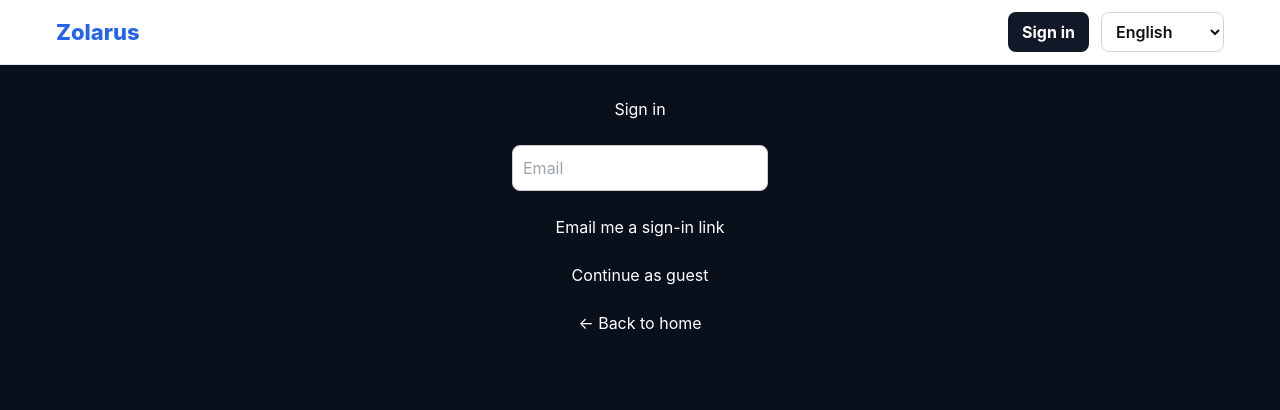
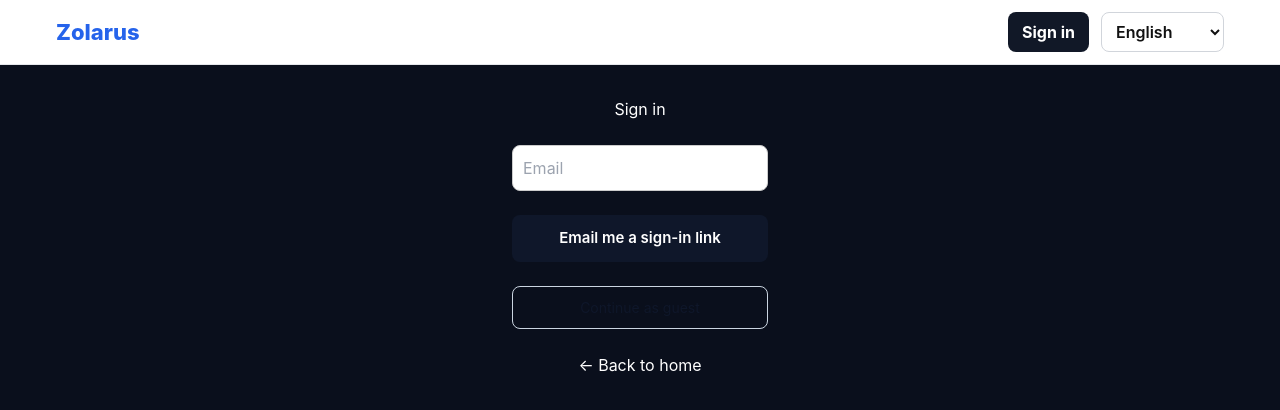
Before and after one commit to eaglebraz48/zolarus-ai, a Next.js app: page /sign-in in a window 1280 px wide. Shown: the top 410 px of the page. Built offline with nearby package versions, Linux system fonts and the light colour scheme; no server answers.

Commit message:
hide reviewer sign-in path

```diff
--- a/src/app/sign-in/page.tsx
+++ b/src/app/sign-in/page.tsx
@@ -62,7 +62,6 @@ function PageInner() {
   const lang = isLang(sp.get('lang')) ? (sp.get('lang') as Lang) : 'en';
   const t = L[lang];
 
-  // 👇 reviewer só aparece se ?reviewer=1
   const isReviewer = sp.get('reviewer') === '1';
 
   const [email, setEmail] = React.useState('');
@@ -151,11 +150,27 @@ function PageInner() {
             }}
           />
 
-          <button type="button" onClick={sendMagicLink} disabled={busy}>
+          {/* PRIMARY BUTTON */}
+          <button
+            type="button"
+            onClick={sendMagicLink}
+            disabled={busy}
+            style={{
+              width: 256,
+              padding: '12px',
+              borderRadius: 8,
+              background: '#0f172a',
+              color: '#fff',
+              fontWeight: 600,
+              fontSize: 15,
+              border: 'none',
+              cursor: 'pointer',
+            }}
+          >
             {t.send}
           </button>
 
-          {/* 👇 REVIEWER PATH (ESCONDIDO POR PADRÃO) */}
+          {/* REVIEWER (HIDDEN BY DEFAULT) */}
           {isReviewer && (
             <>
               <input
@@ -172,7 +187,22 @@ function PageInner() {
             </>
           )}
 
-          <button type="button" onClick={guestLogin} disabled={busy}>
+          {/* SECONDARY BUTTON */}
+          <button
+            type="button"
+            onClick={guestLogin}
+            disabled={busy}
+            style={{
+              width: 256,
+              padding: '10px',
+              borderRadius: 8,
+              background: 'transparent',
+              color: '#0f172a',
+              border: '1px solid #cbd5e1',
+              fontSize: 14,
+              cursor: 'pointer',
+            }}
+          >
             {t.guest}
           </button>
         </>
```
